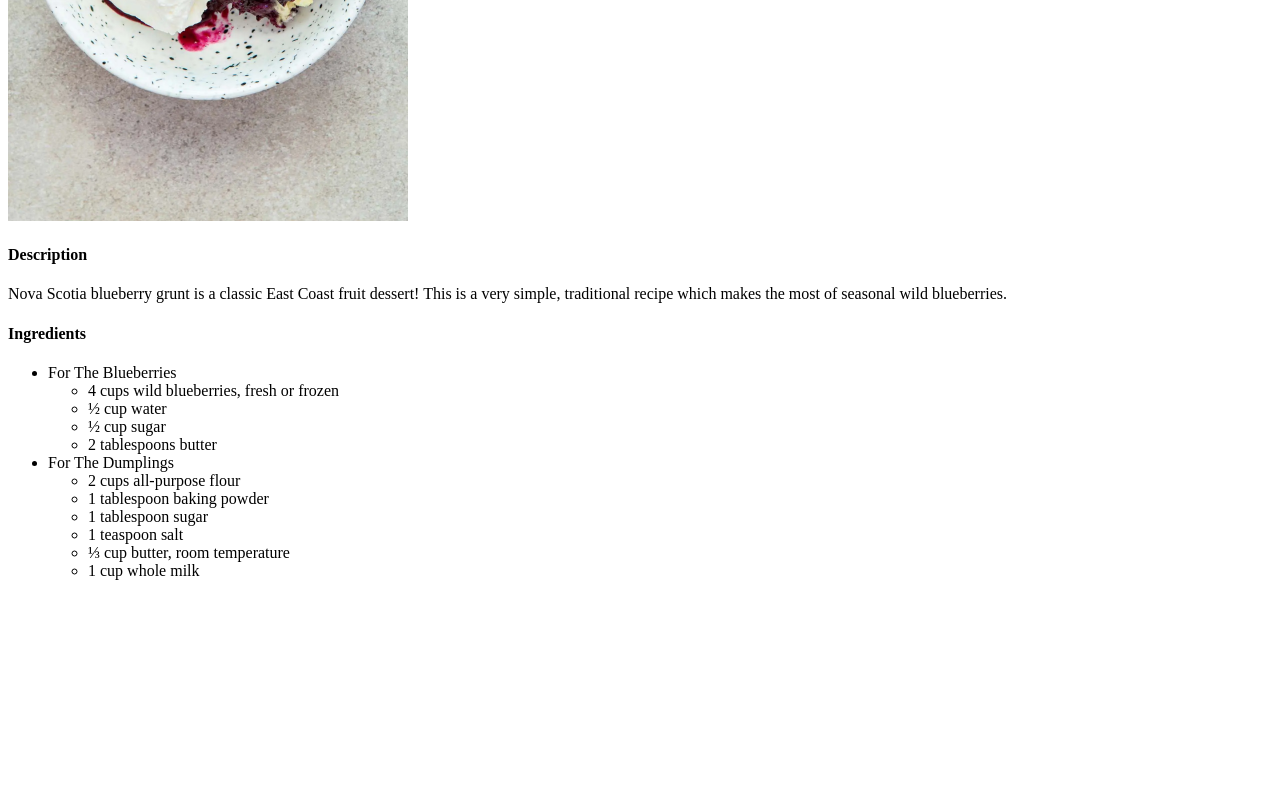
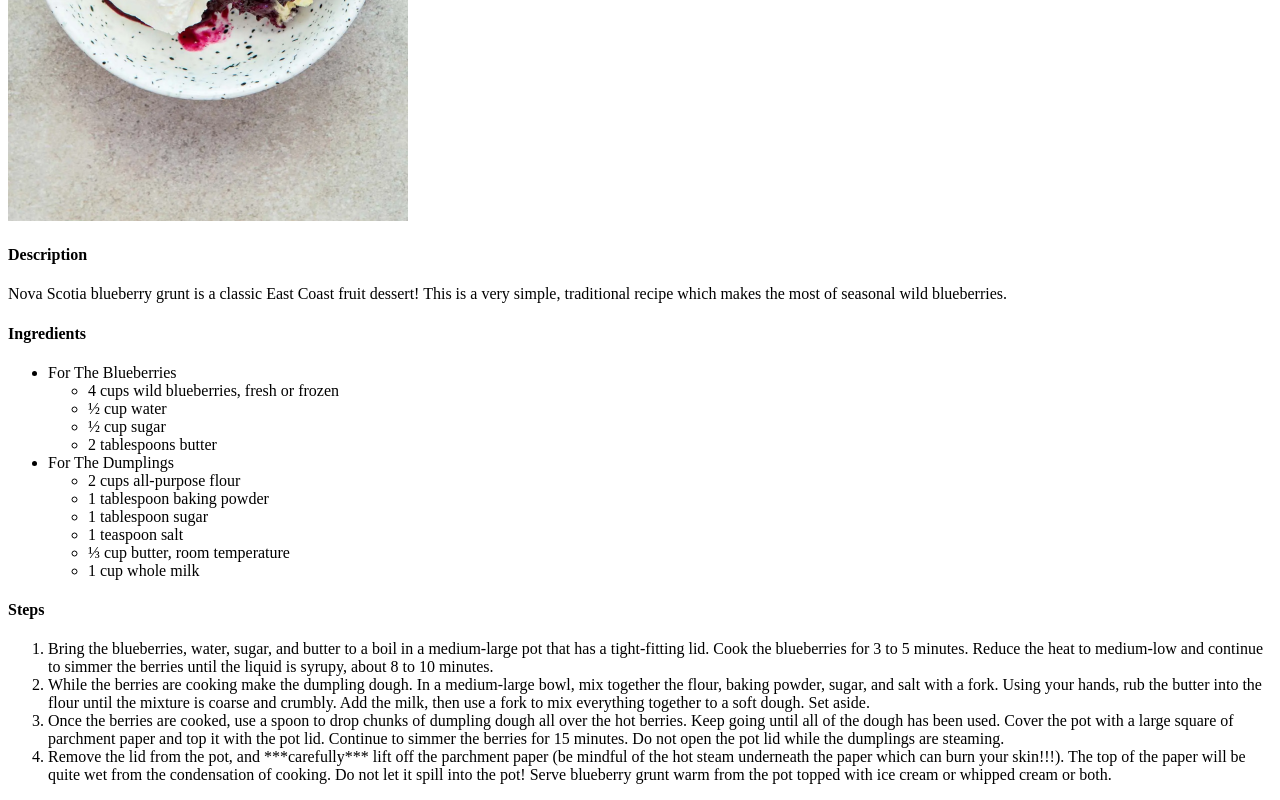
Before and after one commit to Bluenoser780/odin-recipes, a plain HTML site: page recipes/blueberry-grunt.html in a window 1280 px wide. Shown: the part 459-1259 px from the top of the page. Before the commit the page ends 1055 px from the top, so only its background shows below. Drawn offline with Linux system fonts and the light colour scheme.

Commit message:
Add recipe steps to second recipe

```diff
--- a/recipes/blueberry-grunt.html
+++ b/recipes/blueberry-grunt.html
@@ -32,6 +32,15 @@
         </ul>
     </ul>
 
+    <h4>Steps</h4>
+
+    <ol>
+        <li>Bring the blueberries, water, sugar, and butter to a boil in a medium-large pot that has a tight-fitting lid. Cook the blueberries for 3 to 5 minutes. Reduce the heat to medium-low and continue to simmer the berries until the liquid is syrupy, about 8 to 10 minutes.</li>
+        <li>While the berries are cooking make the dumpling dough. In a medium-large bowl, mix together the flour, baking powder, sugar, and salt with a fork. Using your hands, rub the butter into the flour until the mixture is coarse and crumbly. Add the milk, then use a fork to mix everything together to a soft dough. Set aside.</li>
+        <li>Once the berries are cooked, use a spoon to drop chunks of dumpling dough all over the hot berries. Keep going until all of the dough has been used. Cover the pot with a large square of parchment paper and top it with the pot lid. Continue to simmer the berries for 15 minutes. Do not open the pot lid while the dumplings are steaming.</li>
+        <li>Remove the lid from the pot, and ***carefully*** lift off the parchment paper (be mindful of the hot steam underneath the paper which can burn your skin!!!). The top of the paper will be quite wet from the condensation of cooking. Do not let it spill into the pot! Serve blueberry grunt warm from the pot topped with ice cream or whipped cream or both.</li>
+    </ol>
+
 
 
 </body>
```
